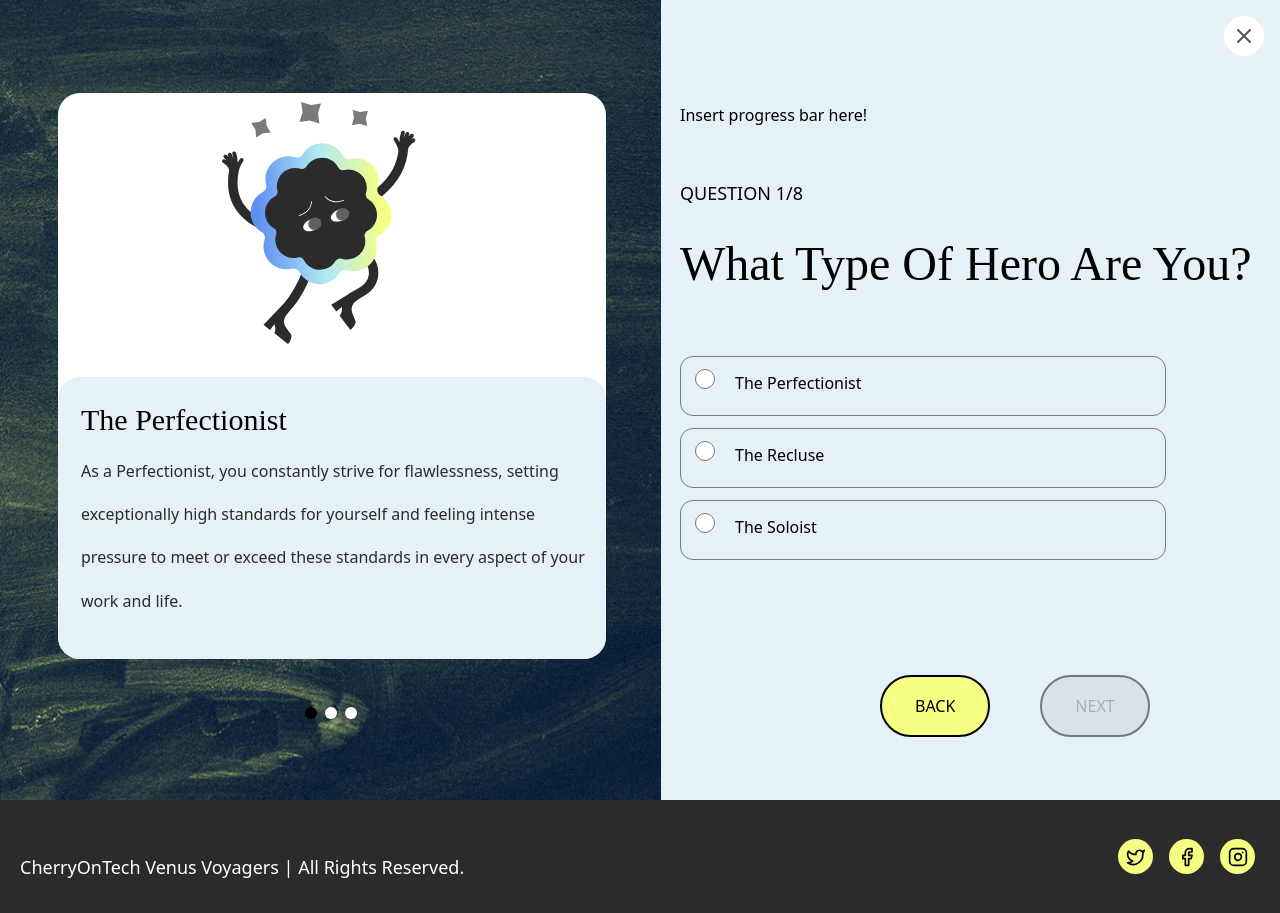
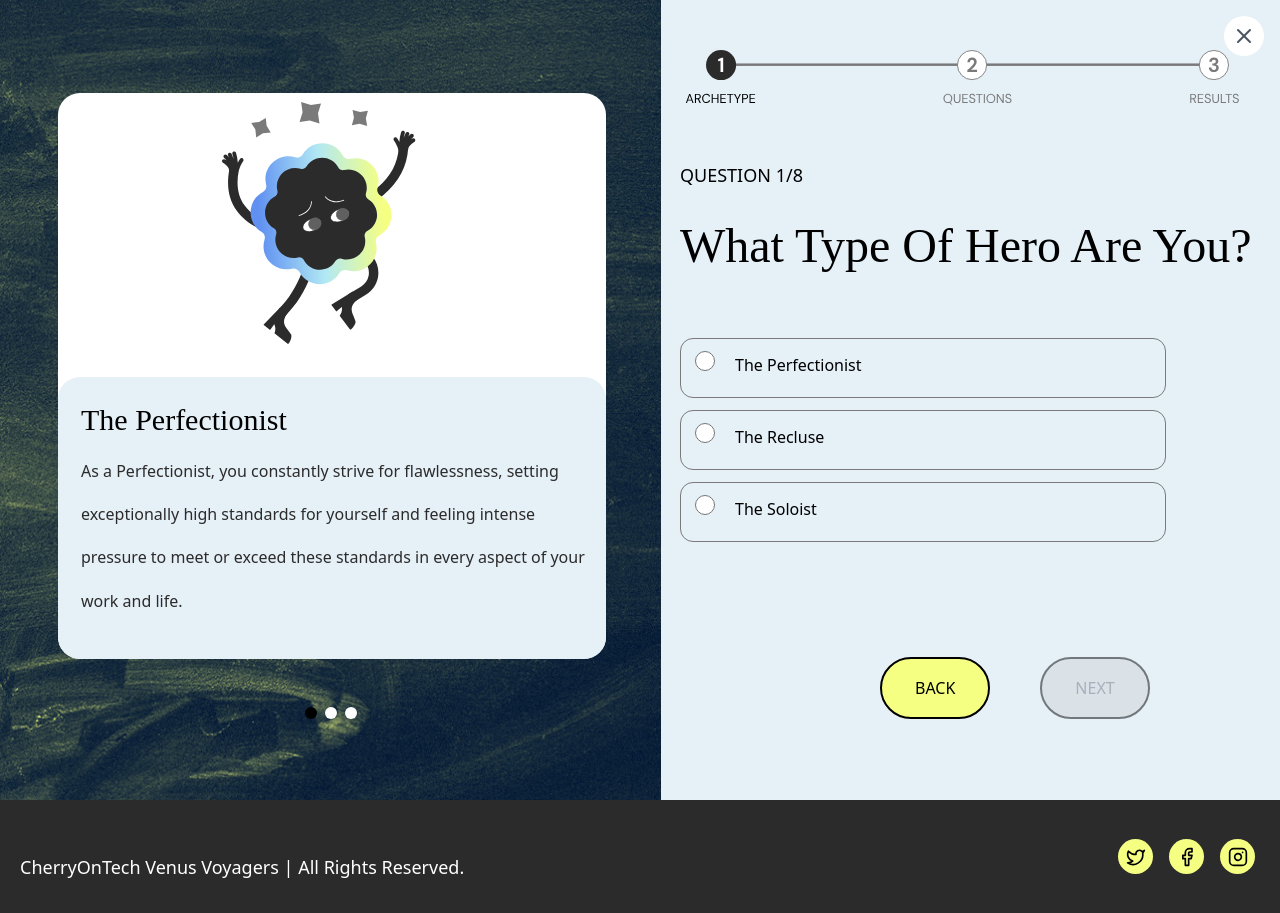
Before and after one commit to cherryontech/JourneyWise, a React (Vite) app in the folder app/: page /questionnaire in a window 1280 px wide. Built offline with nearby package versions, Linux system fonts and the light colour scheme.

Commit message:
progress bar functionality

```diff
--- a/app/src/components/Questionnaire/ProgressBar.jsx
+++ b/app/src/components/Questionnaire/ProgressBar.jsx
@@ -1,10 +1,13 @@
 import React from 'react'
 
-const ProgressBar = () => {
+const ProgressBar = ({currentQuestion}) => {
+  const startProgressImage = "/Updated Progress Bar.svg"
+  const continuedProgressImage = "/Updated Progress Bar (1).svg"
+
   return (
-    <>
-    <p className="pt-[103px] pb-[53px]">Insert progress bar here!</p>
-    </>
+    <div className="my-[50px]">
+      <img src={currentQuestion === 0 ? startProgressImage : continuedProgressImage} alt="Progress Bar" />
+    </div>
   )
 }
 
--- a/app/src/components/Questionnaire/Questionnaire.jsx
+++ b/app/src/components/Questionnaire/Questionnaire.jsx
@@ -34,7 +34,7 @@ const Questionnaire = ({currentQuestion, setCurrentQuestion}) => {
 
   return (
     <div className="bg-[#E5F0F7] lg:w-[779px] px-[25px]">
-      <ProgressBar />
+      <ProgressBar currentQuestion={currentQuestion} />
       <header>
         <p className="text-[18px]">QUESTION {number}/8</p>
         <h3 className="mt-[21px] mb-[56px] text-[48px]">{question}</h3>
```
Also changed, not shown: app/public/Updated Progress Bar (1).svg (added), app/public/Updated Progress Bar.svg (added).
